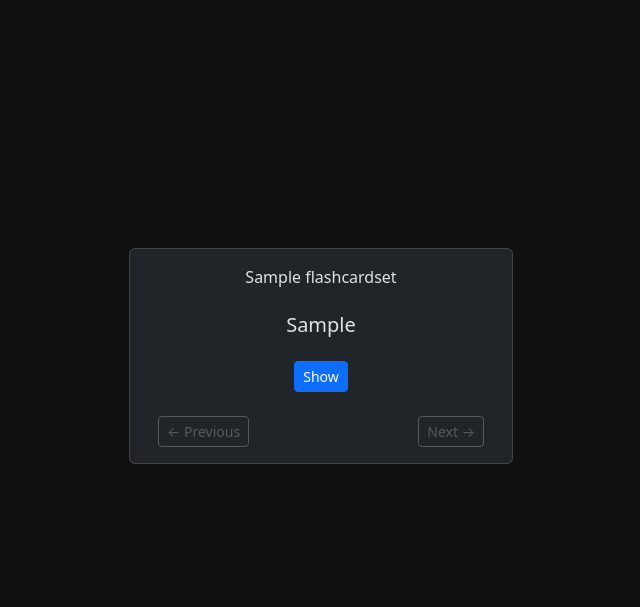
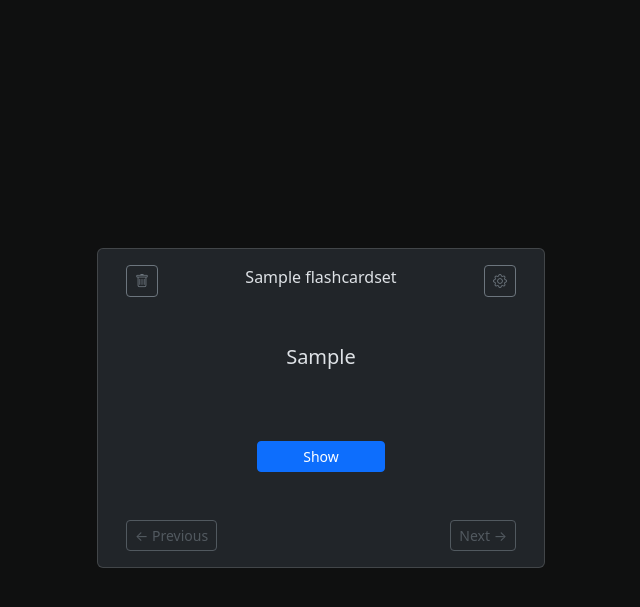
Before and after one commit to reivelrei/Mnemos, a Django app: page /flashcards/1/ in a window 1280 px wide. Shown: the part 56-663 px from the top of the page, without its empty margins (319-959 px from the left). Run offline with Django 5.2, Linux system fonts and the light colour scheme; a user stored in the database is signed in; tables that the repository leaves empty hold one stand-in row (values such as "Sample post").

Commit message:
feat: Edit flashcards inside a flashcard set This commit adds the ability to edit flashcards (front, back) within a flashcard set.

```diff
--- a/flashcards/urls.py
+++ b/flashcards/urls.py
@@ -4,7 +4,8 @@ from . import views
 
 urlpatterns = [
     path("", views.index, name="index"),
-    path('<int:flashcard_id>/', views.flashcard_view, name='flashcard-detail'),
-    path('edit-flashcard-set/<int:flashcard_set_id>/', views.edit_flashcard_set, name='edit-flashcard-set'),
-    path('add-flashcard/<int:flashcard_set_id>/', views.add_flashcard, name='add-flashcard'),
+    path("<int:flashcard_id>/", views.flashcard_view, name="flashcard-detail"),
+    path("edit-flashcard-set/<int:flashcard_set_id>/", views.edit_flashcard_set, name="edit-flashcard-set"),
+    path("edit-flashcard/<int:flashcard_id>/", views.edit_flashcard, name="edit-flashcard"),
+    path("add-flashcard/<int:flashcard_set_id>/", views.add_flashcard, name="add-flashcard"),
 ]
--- a/flashcards/views.py
+++ b/flashcards/views.py
@@ -11,9 +11,9 @@ def index(request):
 
     # Pass the flashcard sets to the template
     context = {
-        'flashcard_sets': flashcard_sets,
+        "flashcard_sets": flashcard_sets,
     }
-    return render(request, 'flashcards/index.html', context)
+    return render(request, "flashcards/index.html", context)
 
 @login_required
 def flashcard_view(request, flashcard_id):
@@ -21,43 +21,54 @@ def flashcard_view(request, flashcard_id):
     flashcard = get_object_or_404(Flashcard, id=flashcard_id)
 
     # Check if the user wants to see the back of the card (via a query parameter)
-    show_back = request.GET.get('show_back', False)
+    show_back = request.GET.get("show_back", False)
 
     # Prepare the context to pass to the template
     context = {
-        'flashcard': flashcard,
-        'show_back': show_back,
+        "flashcard": flashcard,
+        "show_back": show_back,
     }
 
     # Render the template with the context
-    return render(request, 'flashcards/flashcard_detail.html', context)
+    return render(request, "flashcards/flashcard_detail.html", context)
 
 @login_required
 def edit_flashcard_set(request, flashcard_set_id):
-    if request.method == 'POST':
+    if request.method == "POST":
         # Fetch the flashcard set
         flashcard_set = get_object_or_404(FlashcardSet, id=flashcard_set_id, created_by=request.user)
-        #flashcard_set = get_object_or_404(FlashcardSet, id=flashcard_set_id)
 
         # Update the title and description
-        flashcard_set.title = request.POST.get('title')
-        flashcard_set.description = request.POST.get('description')
+        flashcard_set.title = request.POST.get("title")
+        flashcard_set.description = request.POST.get("description")
         flashcard_set.save()
 
-        # Redirect back to the index page
-        return redirect('index')
+        return redirect("index")
     else:
-        return redirect('index')
+        return redirect("index")
 
+@login_required
+def edit_flashcard(request, flashcard_id):
+    if request.method == "POST":
+        flashcard = get_object_or_404(Flashcard, id=flashcard_id)
+
+        flashcard.front = request.POST.get("front")
+        flashcard.back = request.POST.get("back")
+        flashcard.save()
+
+        # Return JSON response instead of redirecting
+        return JsonResponse({"success": True, "front": flashcard.front, "back": flashcard.back})
+
+    return JsonResponse({"success": False}, status=400)
 
 @login_required
 def add_flashcard(request, flashcard_set_id):
-    if request.method == 'POST':
+    if request.method == "POST":
         flashcard_set = get_object_or_404(FlashcardSet, id=flashcard_set_id)
 
         # Get form data
-        front = request.POST.get('front')
-        back = request.POST.get('back')
+        front = request.POST.get("front")
+        back = request.POST.get("back")
 
         # Create and save new flashcard
         flashcard = Flashcard.objects.create(
--- a/templates/flashcards/flashcard_detail.html
+++ b/templates/flashcards/flashcard_detail.html
@@ -3,24 +3,33 @@
 {% block content %}
 
     <div class="row justify-content-center" style="margin-top: 200px;">
-        <div class="card align-middle mt-5" style="width: 24rem;" data-bs-theme="dark">
-            <div class="card-body text-center">
-                <!-- Flashcard Set Title -->
-                <p class="card-title mb-4">{{ flashcard.flashcard_set }}</p>
+        <div class="card align-middle mt-5" style="width: 28rem; height: 20rem;" data-bs-theme="dark">
+            <div class="card-body text-center d-flex flex-column justify-content-between">
 
-                <!-- Flashcard Front Content -->
+                <div class="d-flex justify-content-between">
+                    <button class="btn btn-outline-secondary btn-sm">
+                        <i class="bi bi-trash"></i>
+                    </button>
+                    <p class="card-title">{{ flashcard.flashcard_set }}</p>
+                    <button class="btn btn-outline-secondary select-gear btn-sm" data-flashcard-id="{{ flashcard.id }}">
+                        <i class="bi bi-gear"></i>
+                    </button>
+                </div>
+
                 <h5 class="card-text fs-5 mb-4">{{ flashcard.front }}</h5>
 
-                <!-- Flashcard Back Content (Conditional) -->
                 {% if show_back %}
-                    <p class="card-text fs-5 mb-4">{{ flashcard.back }}</p>
+                    <div class="text-center">
+                    <p class="card-text fs-5">{{ flashcard.back }}</p>
+                    </div>
                 {% else %}
-                    <a href="?show_back=True" class="btn btn-primary btn-sm mb-4">Show</a>
+                    <div class="text-center">
+                        <a href="?show_back=True" class="btn btn-primary btn-sm"
+                           style="width: 8rem; display: inline-block;">Show</a>
+                    </div>
                 {% endif %}
 
-                <!-- Navigation Buttons -->
                 <div class="d-flex justify-content-between">
-                    <!-- Previous Card Button -->
                     {% with previous_card=flashcard.get_previous_card_in_set %}
                         {% if previous_card %}
                             <a href="{% url 'flashcard-detail' previous_card.id %}"
@@ -34,7 +43,6 @@
                         {% endif %}
                     {% endwith %}
 
-                    <!-- Next Card Button -->
                     {% with next_card=flashcard.get_next_card_in_set %}
                         {% if next_card %}
                             <a href="{% url 'flashcard-detail' next_card.id %}"
@@ -52,4 +60,105 @@
         </div>
     </div>
 
+
+
+    <!-- Modal for Editing Flashcard -->
+    <div class="modal fade" id="editFlashcardModal" tabindex="-1" aria-labelledby="editFlashcardModalLabel"
+         aria-hidden="true" data-bs-theme="dark">
+        <div class="modal-dialog">
+            <div class="modal-content">
+                <div class="modal-header">
+                    <h5 class="modal-title text-light" id="editFlashcardModalLabel">Edit Flashcard</h5>
+                    <button type="button" class="btn-close" data-bs-dismiss="modal" aria-label="Close"></button>
+                </div>
+                <div class="modal-body">
+                    <!-- Form for Editing Flashcard -->
+                    <form id="editFlashcardForm" method="post">
+                        {% csrf_token %}
+                        <div class="mb-3">
+                            <label for="editFront" class="form-label text-light">Front</label>
+                            <input type="text" class="form-control" id="editFront" name="front" required>
+                        </div>
+                        <div class="mb-3">
+                            <label for="editBack" class="form-label text-light">Back</label>
+                            <textarea class="form-control" id="editBack" name="back" rows="3"
+                                      required></textarea>
+                        </div>
+                    </form>
+                </div>
+                <div class="modal-footer">
+                    <button type="button" class="btn btn-secondary" data-bs-dismiss="modal">Close</button>
+                    <button type="submit" form="editFlashcardForm" class="btn btn-primary">Save changes</button>
+                </div>
+            </div>
+        </div>
+    </div>
+
+
+    <script>
+    document.addEventListener("DOMContentLoaded", function () {
+        console.log("JavaScript Loaded");
+
+        const gearButtons = document.querySelectorAll("button.select-gear");
+        gearButtons.forEach(button => {
+            button.addEventListener("click", function (event) {
+                event.preventDefault();
+                console.log("Edit button clicked");
+
+                const card = button.closest(".card");
+                const front = card.querySelector("h5.card-text").innerText;
+                const backElement = card.querySelector("p.card-text");
+                const back = backElement ? backElement.innerText : "{{ flashcard.back|escapejs }}";
+
+                const flashcardId = button.getAttribute("data-flashcard-id");
+
+                document.getElementById("editFront").value = front;
+                document.getElementById("editBack").value = back;
+                document.getElementById("editFlashcardForm").setAttribute("data-flashcard-id", flashcardId);
+
+                const modal = new bootstrap.Modal(document.getElementById("editFlashcardModal"));
+                modal.show();
+            });
+        });
+
+        // Handle AJAX form submission
+        document.getElementById("editFlashcardForm").addEventListener("submit", function (event) {
+            event.preventDefault();  // Prevent normal form submission
+
+            const flashcardId = this.getAttribute("data-flashcard-id");
+            const formData = new FormData(this);
+
+            fetch(`/flashcards/edit-flashcard/${flashcardId}/`, {
+                method: "POST",
+                body: formData,
+                headers: {
+                    "X-Requested-With": "XMLHttpRequest"
+                }
+            })
+            .then(response => response.json())
+            .then(data => {
+                if (data.success) {
+                    console.log("Flashcard updated successfully");
+
+                    // Update the card on the page
+                    const card = document.querySelector(`[data-flashcard-id="${flashcardId}"]`).closest(".card");
+                    card.querySelector("h5.card-text").innerText = data.front;
+
+                    // Check if the back text exists before updating it
+                    const backElement = card.querySelector("p.card-text");
+                    if (backElement) {
+                        backElement.innerText = data.back;
+                    }
+
+                    // Hide the modal
+                    const modal = bootstrap.Modal.getInstance(document.getElementById("editFlashcardModal"));
+                    modal.hide();
+                }
+            })
+            .catch(error => console.error("Error updating flashcard:", error));
+        });
+    });
+</script>
+
+
 {% endblock %}
```
Also changed, not shown: templates/registration/login.html (renamed from userauth/templates/registration/login.html), templates/registration/register.html (renamed from userauth/templates/registration/register.html).
